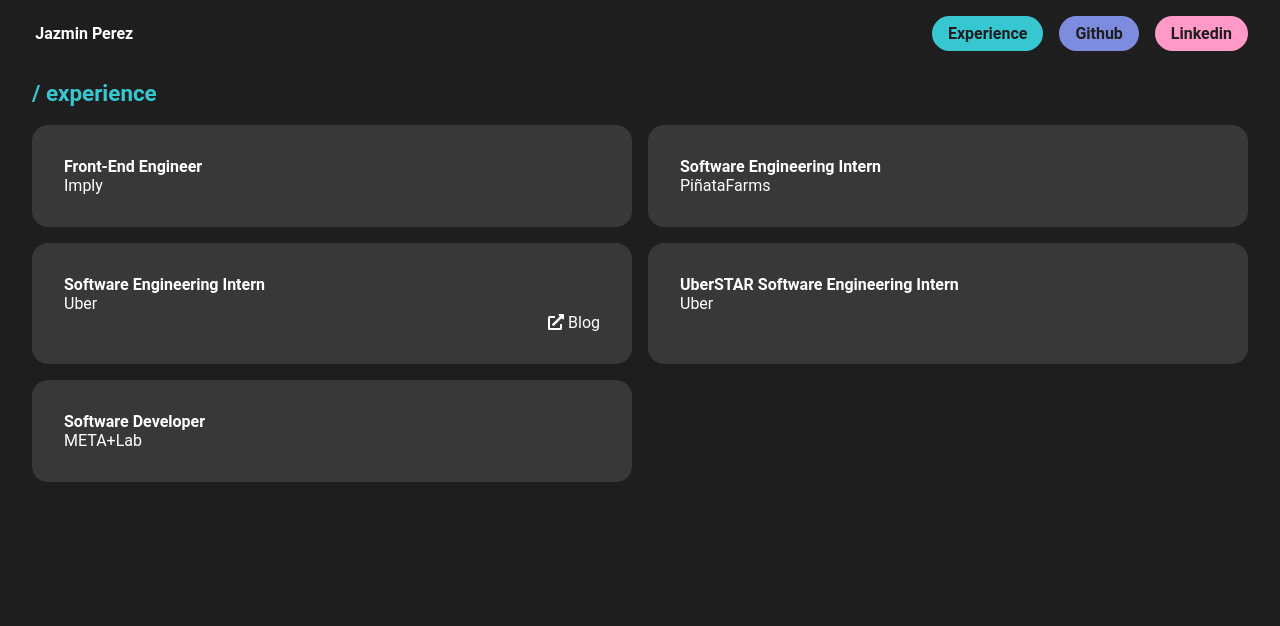
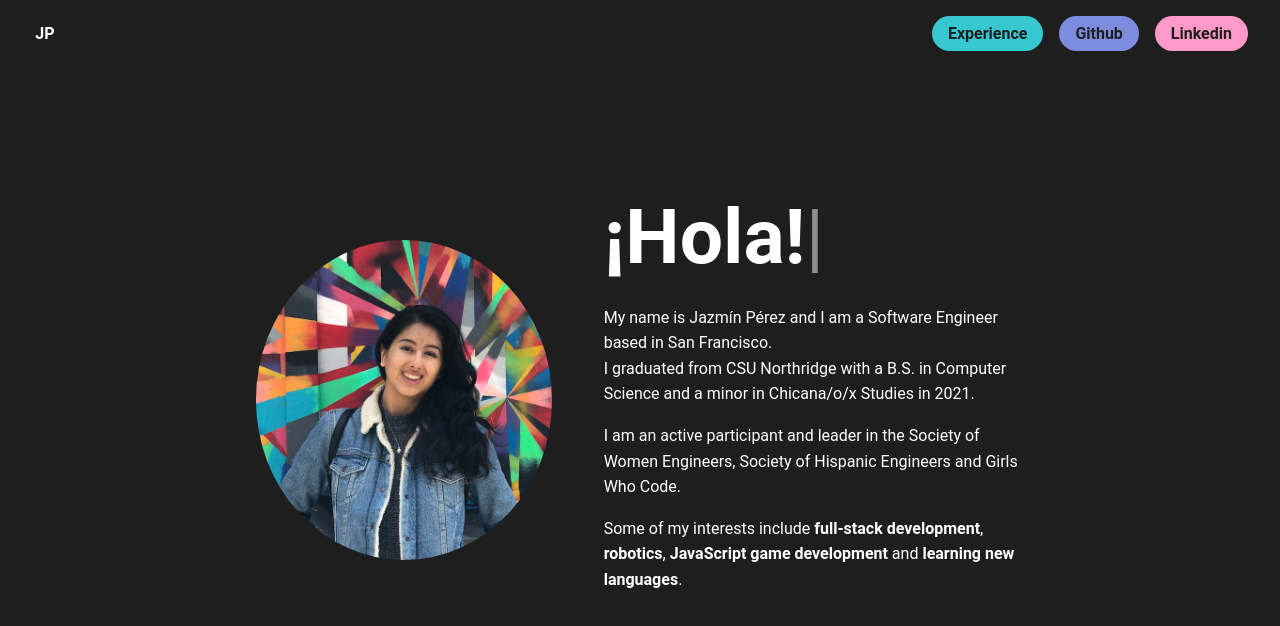
Before and after one commit to jazperez/portfolio, a React (Create React App) app: page /portfolio/experience in a window 1280 px wide. Shown: the top 626 px of the page. Built offline with nearby package versions, Linux system fonts and the light colour scheme.

Commit message:
PORT-22 Move navbar to app, remove menu in home and rename home to about and import about into App

```diff
--- a/src/App.js
+++ b/src/App.js
@@ -1,5 +1,6 @@
 import './App.scss';
-import Home from "./components/home/Home.js";
+import About from "./components/about/About.js";
+import Navbar from './components/navbar/Navbar';
 import Experience from "./components/experience/Experience.js";
 import { Route, Switch } from 'react-router-dom';
 import { library } from '@fortawesome/fontawesome-svg-core';
@@ -11,10 +12,8 @@
 
   return (
     <main>
-      <Switch>
-        <Route path="/portfolio" exact component={Home} />
-        <Route path="/portfolio/experience" component={Experience} />
-      </Switch>
+      <Navbar />
+      <About />
     </main>
   );
 }
--- /dev/null
+++ b/src/components/about/About.js
@@ -0,0 +1,46 @@
+import './about.scss';
+import profilePicture from "./JazPortfolioPic.png";
+import { init } from "ityped";
+import { useState, useEffect, useRef } from "react";
+
+const Home = () => {
+    const textRef = useRef();
+    const [isScreenNarrow, setIsScreenNarrow] = useState(null);
+
+    const checkMediaSize = () => {
+        const mediaWatcher = window.matchMedia("(max-width: 700px)");
+        if (mediaWatcher.matches) {
+            setIsScreenNarrow(true);
+        } else {
+            setIsScreenNarrow(false);
+        }
+    }
+
+    useEffect(() => {
+        init(textRef.current, {
+            showCursor: true,
+            backDelay: 2000,
+            backSpeed: 80,
+            strings: ["Hello!", "¡Hola!", "¡Niltze!"],
+        });
+        checkMediaSize();
+    }, []);
+
+        return (
+            <div className="App">
+                <header className="App-header">
+                    {!isScreenNarrow &&  <img src={profilePicture} className="profile-pic" alt="Jaz's profile" />}
+                    <div className="welcome-content">
+                        <span className="title">
+                            <span className="greeting" ref={textRef}></span>
+                        </span>
+                        <p className="bio">My name is Jazmín Pérez and I am a Software Engineer based in San Francisco.<br></br>I graduated from CSU Northridge with a B.S. in Computer Science and a minor in Chicana/o/x Studies in 2021.</p>
+                        <p className="bio">I am an active participant and leader in the Society of Women Engineers, Society of Hispanic Engineers and Girls Who Code.</p>
+                        <p className="bio">Some of my interests include <strong>full-stack development</strong>, <strong>robotics</strong>, <strong>JavaScript game development</strong> and <strong>learning new languages</strong>.</p>
+                    </div>
+                </header>
+            </div>
+        );
+}
+
+export default Home;
--- a/src/components/home/Home.js
+++ /dev/null
@@ -1,83 +0,0 @@
-import './home.scss';
-import profilePicture from "./JazPortfolioPic.png";
-import { init } from "ityped";
-import { useState, useEffect, useRef } from "react";
-import { Link } from "react-router-dom";
-import { FontAwesomeIcon } from "@fortawesome/react-fontawesome";
-
-const Home = () => {
-    const textRef = useRef();
-    const [isScreenNarrow, setIsScreenNarrow] = useState(null);
-
-    const checkMediaSize = () => {
-        const mediaWatcher = window.matchMedia("(max-width: 700px)");
-        if (mediaWatcher.matches) {
-            setIsScreenNarrow(true);
-        } else {
-            setIsScreenNarrow(false);
-        }
-    }
-
-    useEffect(() => {
-        init(textRef.current, {
-            showCursor: true,
-            backDelay: 2000,
-            backSpeed: 80,
-            strings: ["Hello!", "¡Hola!", "¡Niltze!"],
-        });
-        checkMediaSize();
-    }, []);
-
-    if (isScreenNarrow) {
-        return (
-            <div className="App">
-                <header className="App-header">
-                    <img src={profilePicture} className="profile-pic" alt="Jaz's profile" />
-                    <div className="welcome-content">
-                        <span className="title">
-                            <span className="greeting" ref={textRef}></span>
-                        </span>
-                        <span className="menu">
-                            <Link to="/portfolio/experience" className="menu-button blue-background" alt="Experience">
-                                <FontAwesomeIcon icon="laptop-code" />
-                            </Link>
-                            <a href="https://github.com/jazperez" className="menu-button purple-background" alt="Github profile">
-                                <FontAwesomeIcon icon={['fab', 'github-square']} />
-                            </a>
-                            <a href="https://www.linkedin.com/in/jazmin-perez24/" className="menu-button pink-background nav-end" alt="Linkedin profile">
-                                <FontAwesomeIcon icon={['fab', 'linkedin']} />
-                            </a>
-                        </span>
-                        <p className="bio">My name is Jazmín Pérez and I am a Software Engineer based in San Francisco.<br></br>I graduated from CSU Northridge with a B.S. in Computer Science and a minor in Chicana/o/x Studies in 2021.</p>
-                        <p className="bio">I am an active participant and leader in the Society of Women Engineers, Society of Hispanic Engineers and Girls Who Code.</p>
-                        <p className="bio">Some of my interests include <strong>full-stack development</strong>, <strong>robotics</strong>, <strong>JavaScript game development</strong> and <strong>learning new languages</strong>.</p>
-                    </div>
-                </header>
-            </div>
-        );
-    }
-    else {
-        return (
-            <div className="App">
-                <header className="App-header">
-                    <img src={profilePicture} className="profile-pic" alt="Jaz's profile" />
-                    <div className="welcome-content">
-                        <span className="title">
-                            <span className="greeting" ref={textRef}></span>
-                        </span>
-                        <span className="menu">
-                            <Link to="/portfolio/experience" className="button blue-background" alt="Experience">Experience</Link>
-                            <a href="https://github.com/jazperez" className="button purple-background" alt="Github profile">Github</a>
-                            <a href="https://www.linkedin.com/in/jazmin-perez24/" className="button pink-background" alt="Linkedin profile">Linkedin</a>
-                        </span>
-                        <p className="bio">My name is Jazmín Pérez and I am a Software Engineer based in San Francisco.<br></br>I graduated from CSU Northridge with a B.S. in Computer Science and a minor in Chicana/o/x Studies in 2021.</p>
-                        <p className="bio">I am an active participant and leader in the Society of Women Engineers, Society of Hispanic Engineers and Girls Who Code.</p>
-                        <p className="bio">Some of my interests include <strong>full-stack development</strong>, <strong>robotics</strong>, <strong>JavaScript game development</strong> and <strong>learning new languages</strong>.</p>
-                    </div>
-                </header>
-            </div>
-        );
-    }
-}
-
-export default Home;
--- a/src/components/navbar/Navbar.js
+++ b/src/components/navbar/Navbar.js
@@ -49,7 +49,7 @@
             <ul className="navbar">
                 <li className="navbar-title">
                     <Link to="/portfolio/" className="navbar-title-link" alt="Jazmin Perez, back to Home">
-                        Jazmin Perez
+                        JP
                     </Link>
                 </li>
                 <li>
```
Also changed, not shown: src/components/about/JazPortfolioPic.png (renamed from src/components/home/JazPortfolioPic.png), src/components/about/about.scss (renamed from src/components/home/home.scss).
